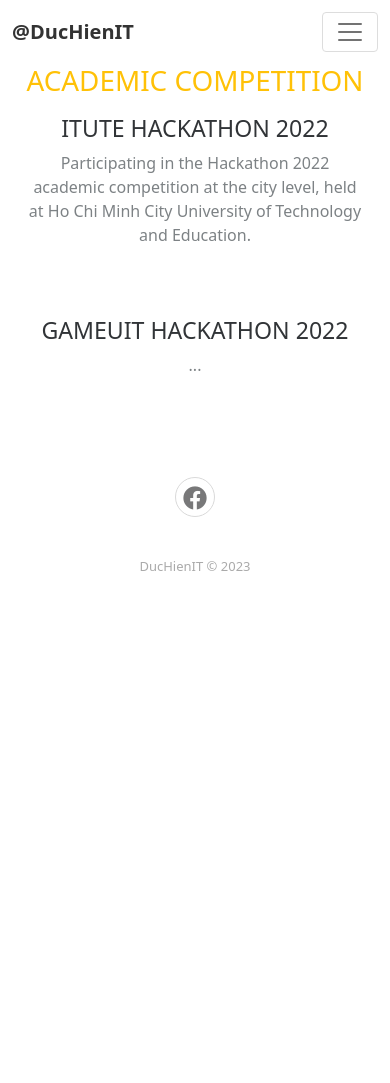
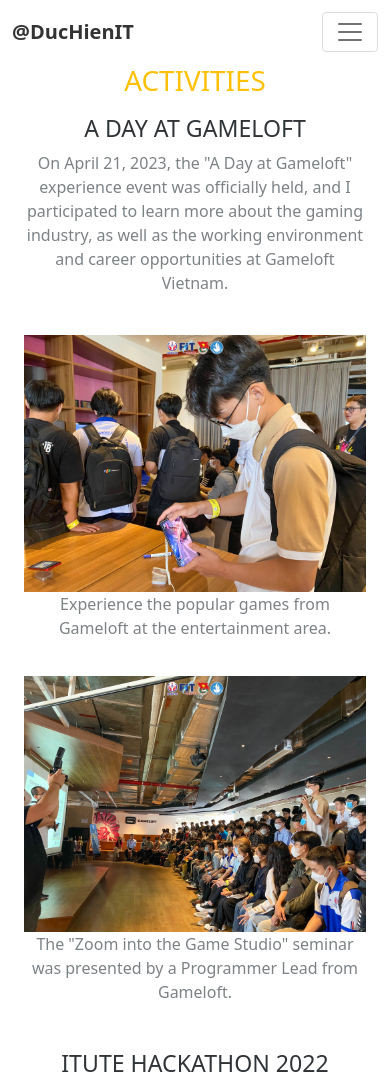
Before and after one commit to DucHienIT/DucHienIT.github.io, a plain HTML site: page activities.html in a window 390 px wide. Shown: the top 1083 px of the page. Before the commit the page ends 844 px from the top, so only its background shows below. Drawn offline with nearby package versions, Linux system fonts and the light colour scheme; some packages are replaced by stand-ins of ours; a script that the page names is missing.

Commit message:
new activities

```diff
--- a/activities.html
+++ b/activities.html
@@ -36,7 +36,30 @@
         </div>
     </nav>
     <div>
-        <h1 class="text-uppercase text-center text-warning">Academic competition</h1>
+        <h1 class="text-uppercase text-center text-warning">Activities</h1>
+
+            <div class="row">
+                <div class="col-md-12">
+                    <section class="photo-gallery">
+                        <div class="container">
+                            <div class="intro">
+                                <h3 class="text-center" style="margin-top: 10px;">A DAY AT GAMELOFT</h3>
+                                <p class="text-center">On April 21, 2023, the "A Day at Gameloft" experience event was officially held, and I participated to learn more about the gaming industry, as well as the working environment and career opportunities at Gameloft Vietnam.</p>
+                            </div>
+                            <div class="row justify-content-center align-items-center photos" data-bss-baguettebox="">
+                                <img src="assets/img/activities/gameloft_1.jpg" alt="1" class="img-fluid">
+                                <p class="text-center">Experience the popular games from Gameloft at the entertainment area.</p>
+                            </div>
+
+                            <div class="row justify-content-center align-items-center photos" data-bss-baguettebox="">
+                                <img src="assets/img/activities/gameloft_2.jpg" alt="1" class="img-fluid">
+                                <p class="text-center">The "Zoom into the Game Studio" seminar was presented by a Programmer Lead from Gameloft.</p>
+                            </div>
+                        </div>
+                    </section>
+                </div>
+            </div>
+
             <div class="row">
                 <div class="col-md-12">
                     <section class="photo-gallery">
@@ -53,6 +76,8 @@
                 </div>
             </div>
 
+
+
             <div class="row">
                 <div class="col-md-12">
                     <section class="photo-gallery">
@@ -62,7 +87,13 @@
                                 <p class="text-center">...</p>
                             </div>
                             <div class="row justify-content-center align-items-center photos" data-bss-baguettebox="">
+                                <img src="assets/img/activities/gameUIT_1.jpg" alt="1" class="img-fluid">
+                                <p class="text-center">Discussing and developing games during the competition.</p>
+                            </div>
 
+                            <div class="row justify-content-center align-items-center photos" data-bss-baguettebox="">
+                                <img src="assets/img/activities/gameUIT_2.jpg" alt="1" class="img-fluid">
+                                <p class="text-center">Discussing and developing games during the competition.</p>
                             </div>
                         </div>
                     </section>
```
Also changed, not shown: assets/img/activities/gameUIT_1.jpg (added), assets/img/activities/gameUIT_2.jpg (added), assets/img/activities/gameloft_1.jpg (added), assets/img/activities/gameloft_2.jpg (added).
